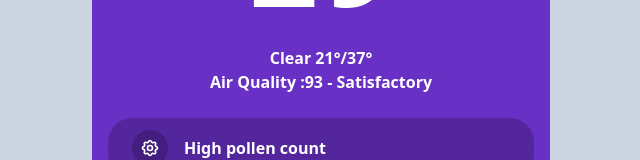
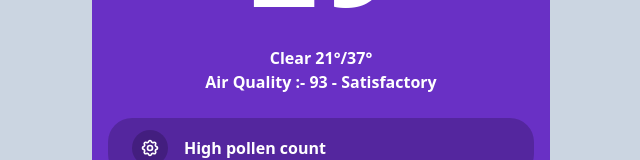
Before and after one commit to itshivamvyas/weatherreport, a React (Vite) app: page / in a window 1280 px wide. Shown: the part 186-346 px from the top of the page, without its empty margins (319-959 px from the left). Built offline with nearby package versions, Linux system fonts and the light colour scheme.

Commit message:
Update Icons And Some Other Extra Fetures

```diff
--- a/src/Components/Pages/Home.tsx
+++ b/src/Components/Pages/Home.tsx
@@ -37,7 +37,7 @@ function Home() {
 
         <div className="flex flex-col items-center justify-center font-semibold">
           <p>Clear 21°/37°</p>
-          <p>Air Quality :93 - Satisfactory</p>
+          <p>Air Quality :- 93 - Satisfactory</p>
         </div>
 
         <div className="w-full rounded-3xl p-3 ps-6 bg-transparent/20 font-semibold flex gap-4 items-center">
```
